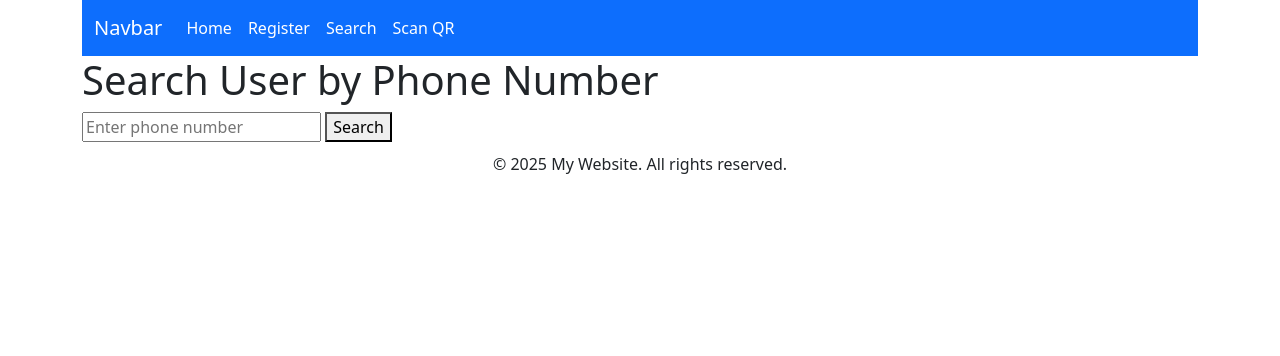
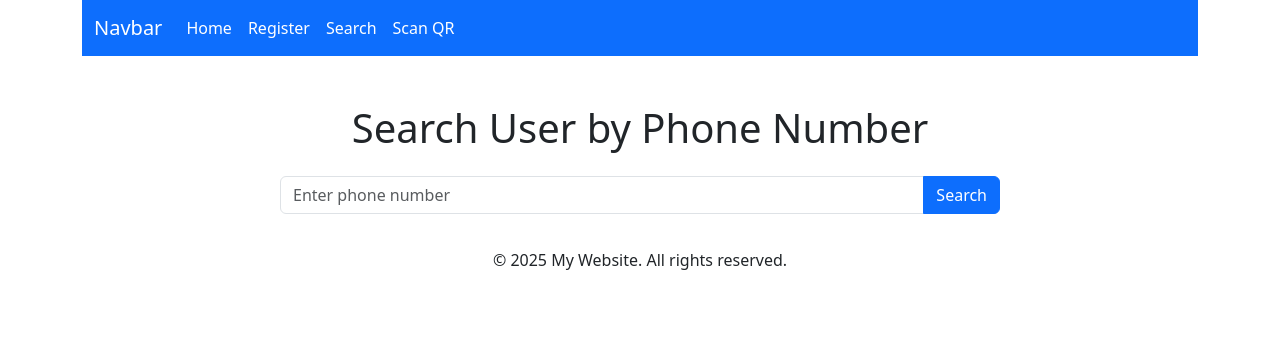
Before and after one commit to vprabhu1771/dj_visitior_pass_system, a Django app: page /search in a window 1280 px wide. Shown: the top 356 px of the page. Run offline with Django 5.2, Linux system fonts and the light colour scheme.

Commit message:
search.html ui added

```diff
--- a/frontend/templates/frontend/search.html
+++ b/frontend/templates/frontend/search.html
@@ -1,32 +1,38 @@
 {% extends 'frontend/layout/app.html' %}
 
 {% block title %}
-
     Home
-
 {% endblock %}
 
+{% block content %}
+<div class="container mt-5">
+    <div class="row justify-content-center">
+        <div class="col-md-8">
+            <h1 class="mb-4 text-center">Search User by Phone Number</h1>
 
-{% block content %}
-
-    <h1>Search User by Phone Number</h1>
-
-    <form method="get">
-        <input type="text" name="phone_no" placeholder="Enter phone number" required>
-        <button type="submit">Search</button>
+            <form method="get" class="input-group mb-4">
+                <input type="text" name="phone_no" class="form-control" placeholder="Enter phone number" required>
+                <button type="submit" class="btn btn-primary">Search</button>
             </form>
 
             {% if user %}
-        <h2>Search Result:</h2>
+                <div class="card">
+                    <div class="card-body text-center">
+                        <h2 class="card-title">Search Result</h2>
+                        <img src="{{ user.image.url }}" class="img-thumbnail mb-3" width="250" height="250" alt="User Image">
                         <p><strong>ID:</strong> {{ user.id }}</p>
-        <img src="{{ user.image.url }}" width="250" height="250">
                         <p><strong>Name:</strong> {{ user.first_name }} {{ user.last_name }}</p>
                         <p><strong>Email:</strong> {{ user.email }}</p>
                         <p><strong>Phone:</strong> {{ user.phone_no }}</p>
-        <img src="{% url 'qr-code' %}?id={{ user.id }}" alt="QR Code">
+                        <img src="{% url 'qr-code' %}?id={{ user.id }}" alt="QR Code" class="img-fluid mt-3">
+                    </div>
+                </div>
             {% elif request.GET.phone_no %}
-        <p style="color: red;">No user found with that phone number.</p>
-
+                <div class="alert alert-danger mt-3" role="alert">
+                    No user found with that phone number.
+                </div>
             {% endif %}
-
+        </div>
+    </div>
+</div>
 {% endblock %}
```
Lines whose indentation alone changed are shown as unchanged.
